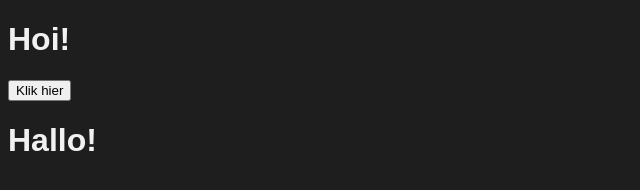
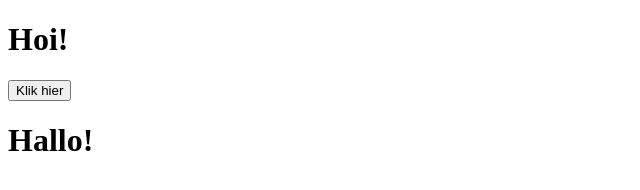
Before and after one commit to FJB908/rage-race, a plain HTML site: page index.html in a window 1280 px wide. Shown: the whole page, without its empty margins (0-640 px from the left). Drawn offline with Linux system fonts and the light colour scheme.

Commit message:
(no commit message provided)
Co-authored-by: aider (ollama_chat/qwen3:8b) <aider@aider.chat>

```diff
--- a/style.css
+++ b/style.css
@@ -1,5 +1,4 @@
-body {
-    background-color: #1e1e1e;
-    color: #f1f1f1;
-    font-family: Arial, sans-serif;
-}
+/naam-je-project/
+├── index.html
+├── style.css
+└── app.js
```
